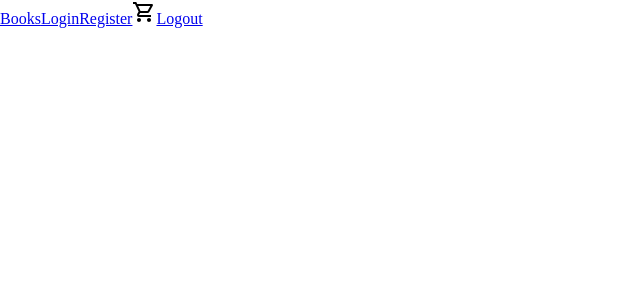
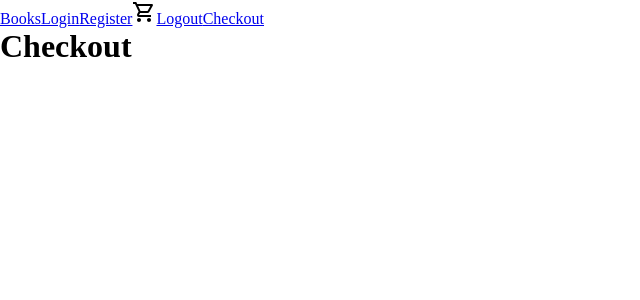
Before and after one commit to DoodleBizzle/bookStore, a React (Create React App) app: page /checkout in a window 1280 px wide. Shown: the top 300 px of the page, without its empty margins (0-640 px from the left). Built offline with nearby package versions, Linux system fonts and the light colour scheme.

Commit message:
adds base component

```diff
--- a/src/components/App.jsx
+++ b/src/components/App.jsx
@@ -7,6 +7,7 @@ import Login from './Login';
 import AllProducts from './AllProducts';
 import NavBar from './NavBar';
 import Register from './Register';
+import Checkout from './Checkout';
 
 // This is just a sample App component, replace it with your own.
 const App = () => {
@@ -32,6 +33,9 @@ const App = () => {
           <Route path='/cart'>
             {/* <Cart /> */}
           </Route>
+          <Route path='/checkout'>
+            <Checkout />
+          </Route>
           <Route path='/products'>
             <AllProducts />
           </Route>
--- /dev/null
+++ b/src/components/Checkout.jsx
@@ -0,0 +1,17 @@
+import { useContext } from "react"
+import { cartContext } from "./CartProvider"
+import { authContext } from "./AuthProvider"
+
+
+const Checkout = () => {
+
+    const { cart, setCart } = useContext(cartContext)
+    const { user } = useContext(authContext)
+
+    return <>
+        <h1>Checkout</h1>
+    </>
+
+}
+
+export default Checkout
--- a/src/components/NavBar.jsx
+++ b/src/components/NavBar.jsx
@@ -21,6 +21,7 @@ const NavBar = () =>{
         </svg>
       </NavLink>
       <NavLink to="/logout">Logout</NavLink>
+      <NavLink to="/checkout">Checkout</NavLink>
     </nav>
   )
 }
```
Also changed, not shown: src/components/Cart.jsx (deleted, +0 -11 lines).
